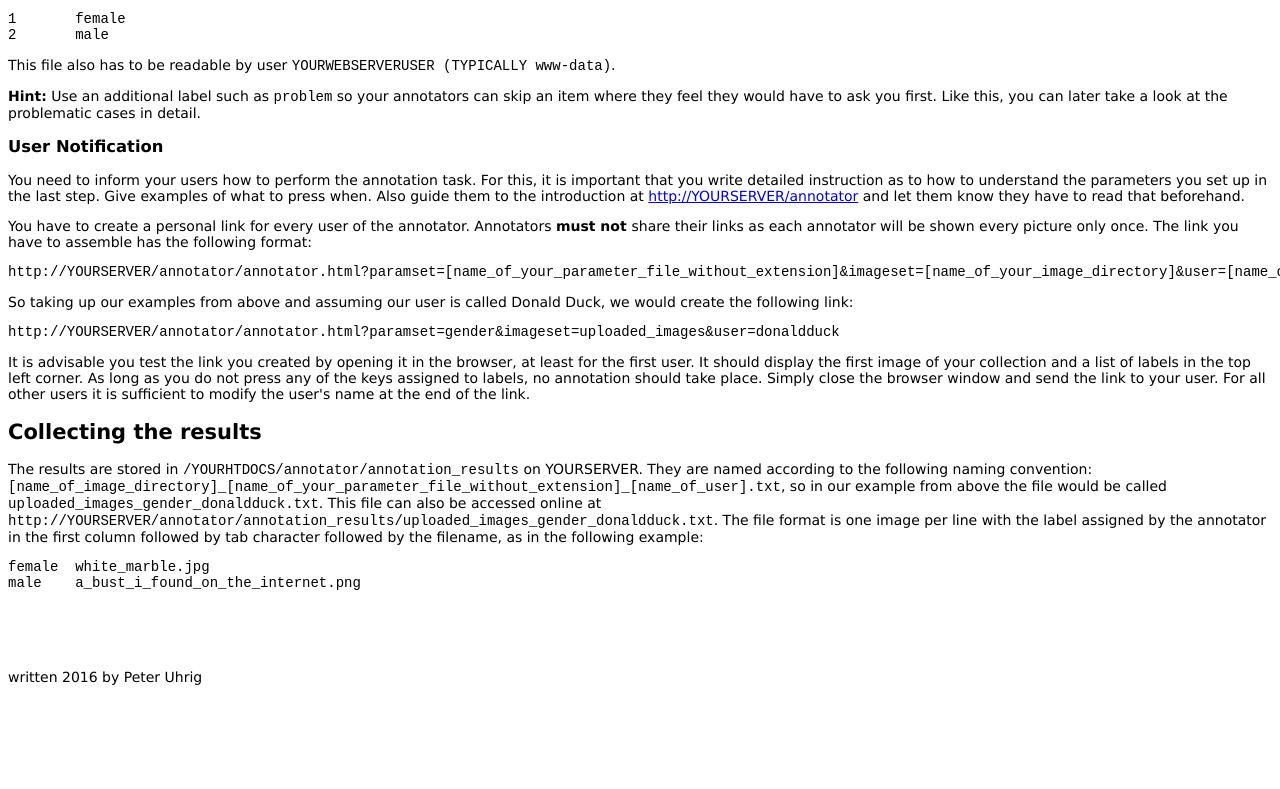
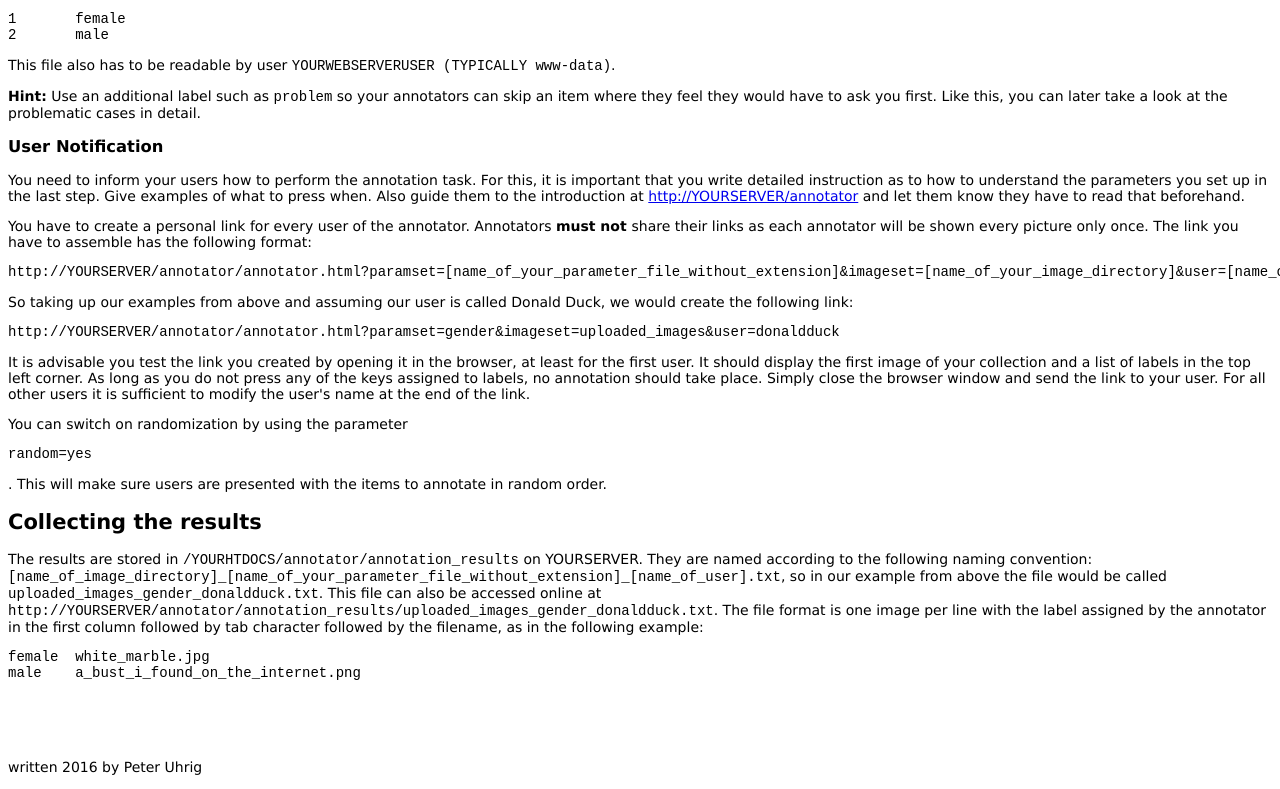
Before and after one commit to RedHenLab/RapidAnnotator, a plain HTML site: page documentation.html in a window 1280 px wide. Shown: the part 544-1333 px from the top of the page. Before the commit the page ends 1243 px from the top, so only its background shows below. Drawn offline with Linux system fonts and the light colour scheme.

Commit message:
Update documentation.html
added a sentence on randomization

```diff
--- a/documentation.html
+++ b/documentation.html
@@ -67,6 +67,9 @@ So taking up our examples from above and assuming our user is called Donald Duck
 <p>
 It is advisable you test the link you created by opening it in the browser, at least for the first user. It should display the first image of your collection and a list of labels in the top left corner. As long as you do not press any of the keys assigned to labels, no annotation should take place. Simply close the browser window and send the link to your user. For all other users it is sufficient to modify the user's name at the end of the link.
 </p>
+<p>
+	You can switch on randomization by using the parameter <pre>random=yes</pre>. This will make sure users are presented with the items to annotate in random order.
+</p>
 
 <h2>Collecting the results</h2>
 <p>
```
